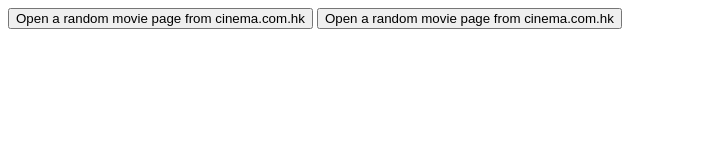
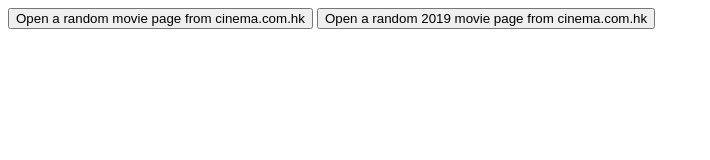
Before and after one commit to lflee/movies, a website: page index.html in a window 1280 px wide. Shown: the whole page, without its empty margins (0-710 px from the left). Drawn offline with Linux system fonts and the light colour scheme.

Commit message:
button text

```diff
--- a/index.html
+++ b/index.html
@@ -10,6 +10,6 @@
 </head>
 <body>
     <button onclick="ranCinemaComHkMovie()">Open a random movie page from cinema.com.hk</button>
-    <button onclick="ranCinemaComHkMovie2019()">Open a random movie page from cinema.com.hk</button>
+    <button onclick="ranCinemaComHkMovie2019()">Open a random 2019 movie page from cinema.com.hk</button>
 </body>
 </html>
```
